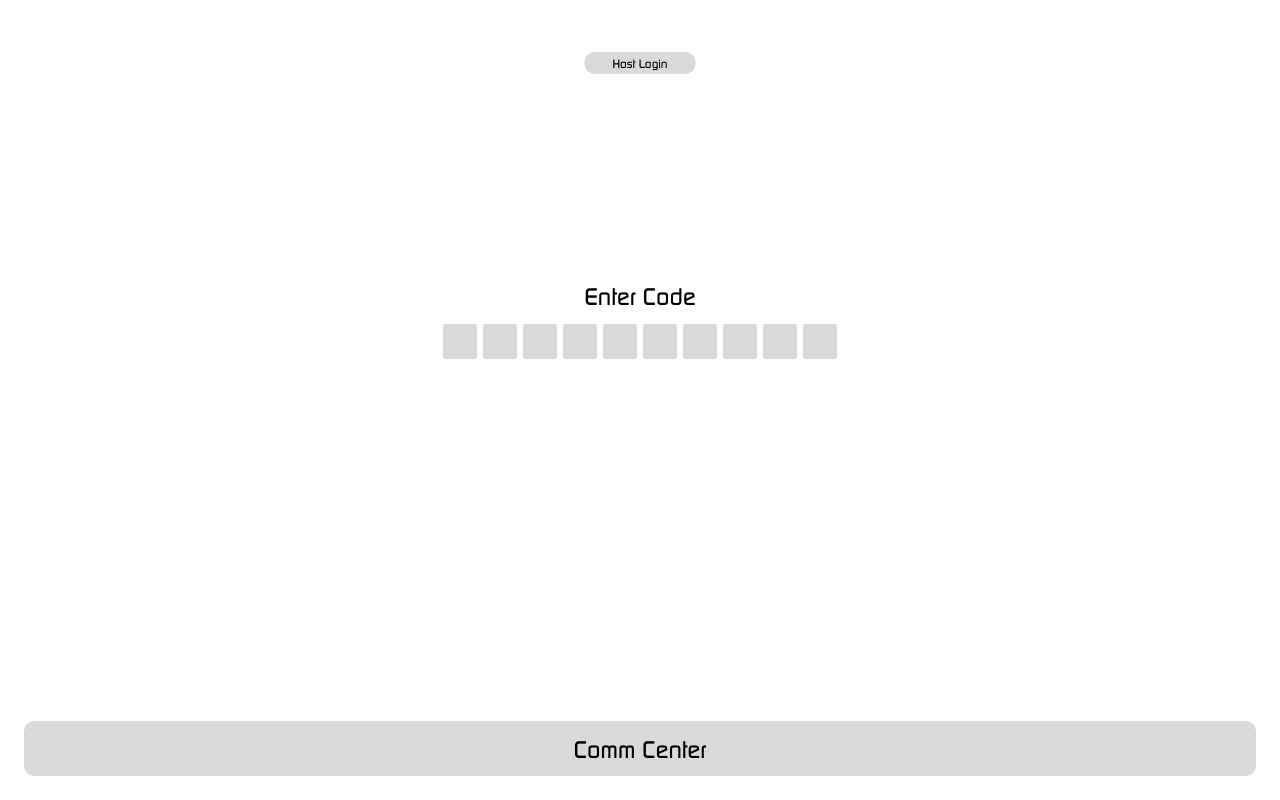
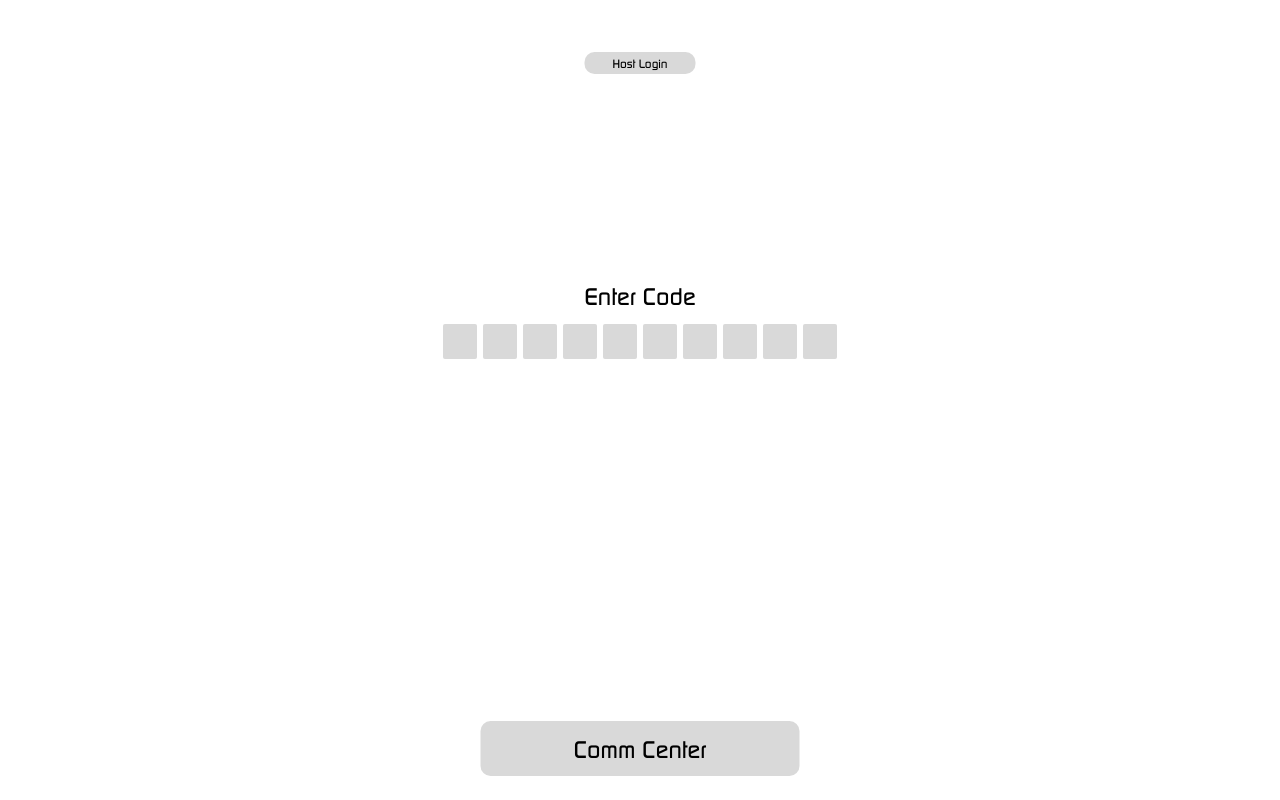
Before and after one commit to PrabhasG550/electronicaproject, a React (Vite) app: page / in a window 1280 px wide. Built offline with nearby package versions, Linux system fonts and the light colour scheme.

Commit message:
button fix

```diff
--- a/src/index.css
+++ b/src/index.css
@@ -137,11 +137,12 @@ button {
 .cta {
   position: absolute;
   z-index: 2;
-  left: max(24px, env(safe-area-inset-left));
-  right: max(24px, env(safe-area-inset-right));
+  left: 50%;
   bottom: calc(24px + env(safe-area-inset-bottom));
-  width: auto;
+  width: 319px;
+  max-width: calc(100% - 48px);
   height: 55px;
+  transform: translateX(-50%);
   border: 0;
   border-radius: 10px;
   background: #d9d9d9;
```
